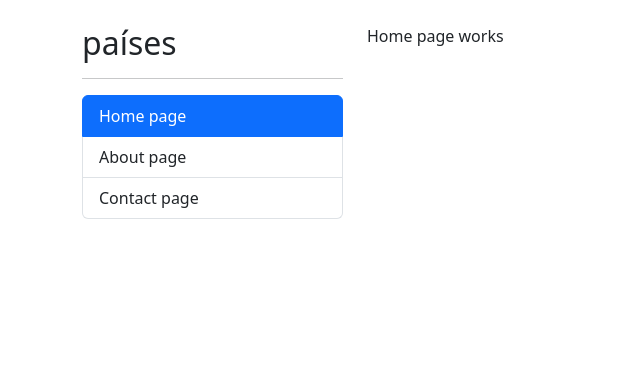
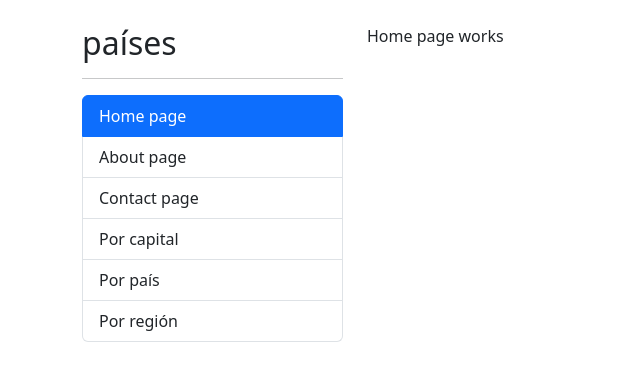
Before and after one commit to olgatv2/angular-countries, an Angular app: page / in a window 1280 px wide. Shown: the top 380 px of the page, without its empty margins (0-640 px from the left). Built offline with nearby package versions, Linux system fonts and the light colour scheme.

Commit message:
Countries pages lazy load works.

```diff
--- a/src/app/app-routing.module.ts
+++ b/src/app/app-routing.module.ts
@@ -19,7 +19,7 @@
   },
   {
     path: 'countries',
-    component: ContactPageComponent
+    loadChildren: () => import('./countries/countries.module').then(m => m.CountriesModule) //lazyLoad
   },
   {
     path: '**',
--- a/src/app/shared/components/sidebar/sidebar.component.html
+++ b/src/app/shared/components/sidebar/sidebar.component.html
@@ -19,4 +19,22 @@
     class="list-group-item">
     Contact page
   </li>
+
+  <li routerLink="countries/by-capital"
+    routerLinkActive="active"
+    class="list-group-item">
+    Por capital
+  </li>
+
+  <li routerLink="countries/by-country"
+    routerLinkActive="active"
+    class="list-group-item">
+    Por país
+  </li>
+
+  <li routerLink="countries/by-region"
+    routerLinkActive="active"
+    class="list-group-item">
+    Por región
+  </li>
 </ul>
```
